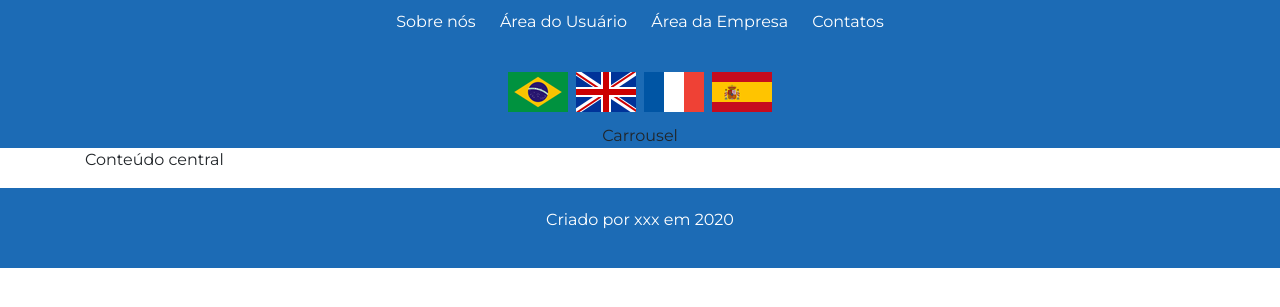
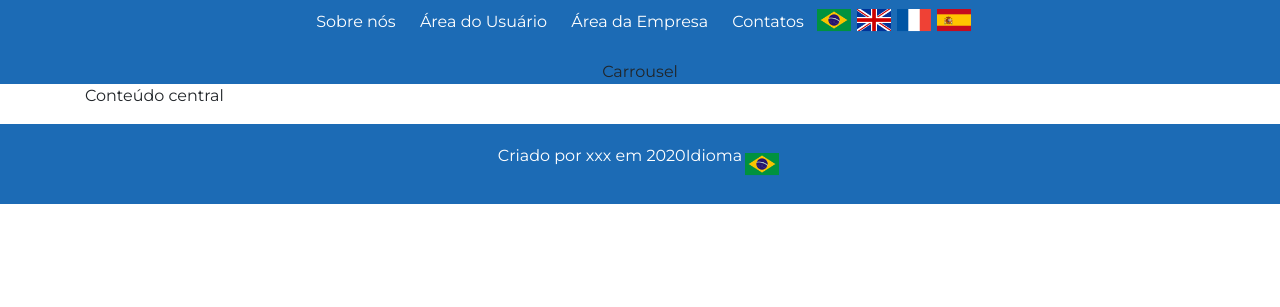
Before and after one commit to graciani23/projeto-integrador, a PHP site: page / in a window 1280 px wide. Shown: the top 307 px of the page. Run offline with PHP 8.4, Linux system fonts and the light colour scheme.

Commit message:
configuração footer

```diff
--- a/assets/css/estilo.css
+++ b/assets/css/estilo.css
@@ -11,6 +11,12 @@ body {
 header {
     background-color: #1C6BB5;
     text-align: center;
+}
+
+nav .container {
+    display: flex;
+    justify-content: center;
+    align-items: flex-start;
 }
 
 nav {
@@ -29,8 +35,11 @@ nav ul li a {
     color: white;
 }
 
-ul li a:hover {
-    font-weight: bolder;
+
+.container img {
+    width: 40px;
+    height: 40px;
+    padding: 2px;
 }
 
 footer {
@@ -39,3 +48,9 @@ footer {
     color: white;
     padding: 20px;
 }
+
+footer .container {
+    display: flex;
+    justify-content: center;
+    align-items: center;
+}
--- a/index.html
+++ b/index.html
@@ -21,12 +21,10 @@
                 <li><a href="#">Área da Empresa</a></li>
                 <li><a href="#">Contatos</a></li>
             </ul>
-            <div>
-                <img src="./assets/img/Brazil.png" alt="Bandeira do Brasil">
-                <img src="./assets/img/England.png" alt="Bandeira da Inglaterra">
-                <img src="./assets/img/France.png" alt="Bandeira da França">
-                <img src="./assets/img/Spain.png" alt="Bandeira da Espanha">
-            </div>
+            <img src="./assets/img/Brazil.png" alt="Bandeira do Brasil">
+            <img src="./assets/img/England.png" alt="Bandeira da Inglaterra">
+            <img src="./assets/img/France.png" alt="Bandeira da França">
+            <img src="./assets/img/Spain.png" alt="Bandeira da Espanha">
         </div>
         <header>
             <div class="container">
@@ -40,6 +38,8 @@
     <footer>
         <div class="container">
             <p>Criado por xxx em 2020</p>
+            <p>Idioma</p>
+            <img src="./assets/img/Brazil.png" alt="Bandeira do Brasil">
         </div>
     </footer>
     <script src="https://code.jquery.com/jquery-3.4.1.slim.min.js"
```
